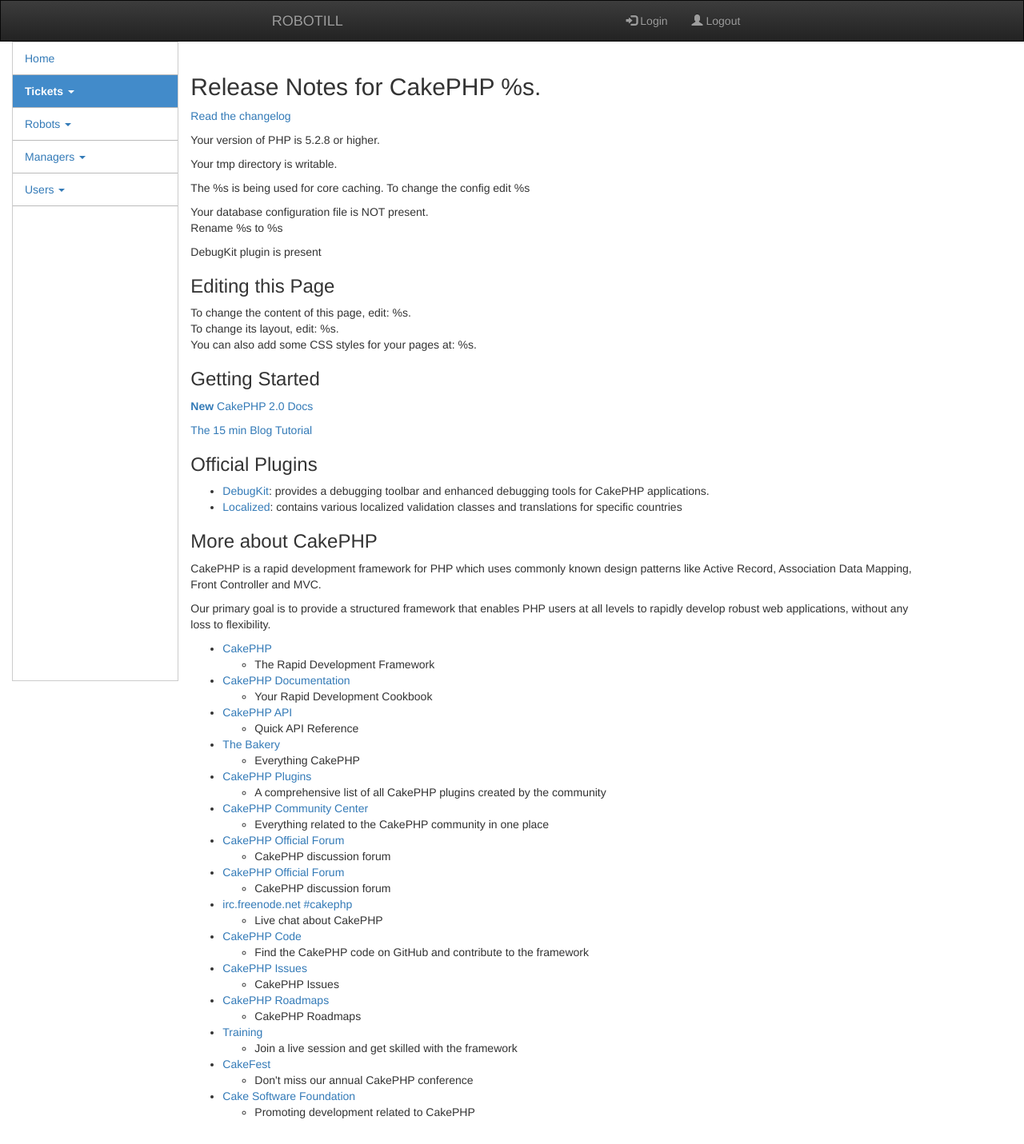
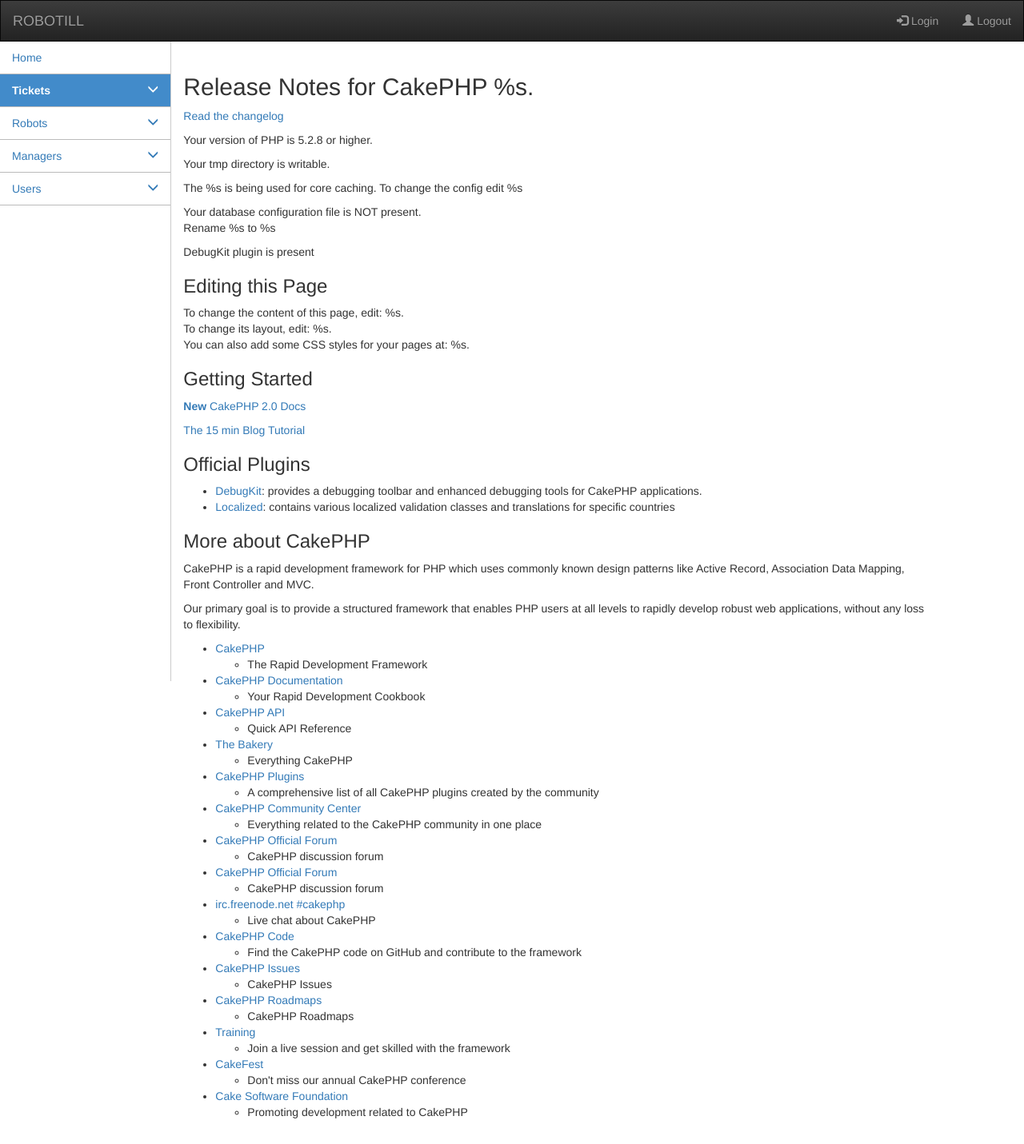
Before and after one commit to thailsonbezerra/robotill, a CakePHP app: the page made by app/View/Pages/home.ctp in a window 1280 px wide. Shown: the whole page at 80% size. Run offline with PHP 8.4 and a stand-in for CakePHP, Linux system fonts and the light colour scheme; the template is opened without the code that fills it, so the values that code supplies are empty; some libraries are stand-ins or nearby versions.

Commit message:
style: estilo do nav sidebar finalizado.

```diff
--- a/app/View/Layouts/default.ctp
+++ b/app/View/Layouts/default.ctp
@@ -18,10 +18,6 @@
 			margin: 0;
 		}
 
-		.nav-sidebar {
-			border: #ccc solid 1px;
-			height: 100vh;
-		}
 
 		.nav-sidebar li a {
 			border-bottom: #bbb solid 1px;
@@ -48,63 +44,61 @@
 			padding: 10px 30px;
 		}
 
+		.glyphicon-menu-down,
+		.glyphicon-menu-up {
+			margin-right: 0 !important;
+		}
+
 		#content {
 			padding: 20px 0;
 		}
 	</style>
 
-
-
-
 	<nav class="navbar navbar-inverse">
-		<div class="container-fluid" style="display: flex; justify-content: space-between">
+		<div>
 			<div class="navbar-header">
 				<a class="navbar-brand" href="#">ROBOTILL</a>
 			</div>
-			<ul class="nav navbar-nav">
+			<ul class="nav navbar-nav navbar-right" style="margin-right: 0;">
 				<li><a href="/users/login"><span class="glyphicon glyphicon-log-in"></span> Login</a></li>
 				<li><a href="/users/logout"><span class="glyphicon glyphicon-user"></span> Logout</a></li>
 			</ul>
 		</div>
 	</nav>
 
-	<div class="container-fluid">
-		<div class="col-sm-3 col-md-2 sidebar" style="padding: 0;">
+	<div style="display: flex;">
+		<div class="col-sm-2 sidebar" style="padding: 0;">
 			<ul class="nav nav-sidebar">
-				<li><a href="#">Home</a></li>
+				<li><a href="/">Home</a></li>
 
 				<li class="active">
-					<a href="#" data-toggle="collapse" data-target="#nav-tickets">Tickets <span class="caret"></span></a>
+					<a href="#" data-toggle="collapse" data-target="#nav-tickets">Tickets <span class="glyphicon glyphicon-menu-down navbar-right"></span></a>
 				</li>
 				<ol id="nav-tickets" class="nav nav-sub-sidebar collapse out">
-					<li class=" active"><a href="#">List</a></li>
-					<li><a href="#">New</a></li>
-					<li><a href="#">Edit</a></li>
+					<li class=" active"><a href="/">List</a></li>
+					<li><a href="/tickets/add">New</a></li>
 				</ol>
 				<li>
-					<a href="#" data-toggle="collapse" data-target="#nav-robots">Robots <span class="caret"></span></a>
+					<a href="#" data-toggle="collapse" data-target="#nav-robots">Robots <span class="glyphicon glyphicon-menu-down navbar-right"></span></a>
 				</li>
 				<ol id="nav-robots" class="nav nav-sub-sidebar collapse out">
-					<li><a href="#">List</a></li>
-					<li><a href="#">New</a></li>
-					<li><a href="#">Edit</a></li>
+					<li><a href="/robots">List</a></li>
+					<li><a href="/robots/add">New</a></li>
 				</ol>
-				<li><a href="#" data-toggle="collapse" data-target="#nav-managers">Managers <span class="caret"></span></a></li>
+				<li><a href="#" data-toggle="collapse" data-target="#nav-managers">Managers <span class="glyphicon glyphicon-menu-down navbar-right"></span></a></li>
 				<ol id="nav-managers" class="nav nav-sub-sidebar collapse out">
-					<li><a href="#">List</a></li>
-					<li><a href="#">New</a></li>
-					<li><a href="#">Edit</a></li>
+					<li><a href="/managers">List</a></li>
+					<li><a href="/managers/add">New</a></li>
 				</ol>
-				<li><a href="#" data-toggle="collapse" data-target="#nav-users">Users <span class="caret"></span></a></li>
+				<li><a href="#" data-toggle="collapse" data-target="#nav-users">Users <span class="glyphicon glyphicon-menu-down navbar-right"></span></a></li>
 				<ol id="nav-users" class="nav nav-sub-sidebar collapse out">
-					<li><a href="#">List</a></li>
-					<li><a href="#">New</a></li>
-					<li><a href="#">Edit</a></li>
+					<li><a href="/users">List</a></li>
+					<li><a href="/users/add">New</a></li>
 				</ol>
 			</ul>
 		</div>
 
-		<div class="col-md-9">
+		<div class="col-md-9" style="border-left: #ccc solid 1px; height: 100vh">
 			<div id="content">
 
 				<?php echo $this->Flash->render(); ?>
@@ -115,10 +109,16 @@
 		</div>
 	</div>
 
-	<link rel="stylesheet" href="//netdna.bootstrapcdn.com/bootstrap/3.0.3/css/bootstrap.min.css">
-	<link rel="stylesheet" href="//netdna.bootstrapcdn.com/bootstrap/3.0.3/css/bootstrap-theme.min.css">
-	<script src="//netdna.bootstrapcdn.com/bootstrap/3.0.3/js/bootstrap.min.js"></script>
+	<link rel="stylesheet" href="https://cdn.jsdelivr.net/npm/bootstrap@3.3.7/dist/css/bootstrap.min.css" integrity="sha384-BVYiiSIFeK1dGmJRAkycuHAHRg32OmUcww7on3RYdg4Va+PmSTsz/K68vbdEjh4u" crossorigin="anonymous">
+	<link rel="stylesheet" href="https://cdn.jsdelivr.net/npm/bootstrap@3.3.7/dist/css/bootstrap-theme.min.css" integrity="sha384-rHyoN1iRsVXV4nD0JutlnGaslCJuC7uwjduW9SVrLvRYooPp2bWYgmgJQIXwl/Sp" crossorigin="anonymous">
+	<script src="https://cdn.jsdelivr.net/npm/bootstrap@3.3.7/dist/js/bootstrap.min.js" integrity="sha384-Tc5IQib027qvyjSMfHjOMaLkfuWVxZxUPnCJA7l2mCWNIpG9mGCD8wGNIcPD7Txa" crossorigin="anonymous"></script>
 
+	<script>
+		$('.nav.nav-sidebar > li').click(function() {
+			const span = $(this).children().children()
+			span.toggleClass('glyphicon-menu-down glyphicon-menu-up')
+		});
+	</script>
 </body>
 
 </html>
```
